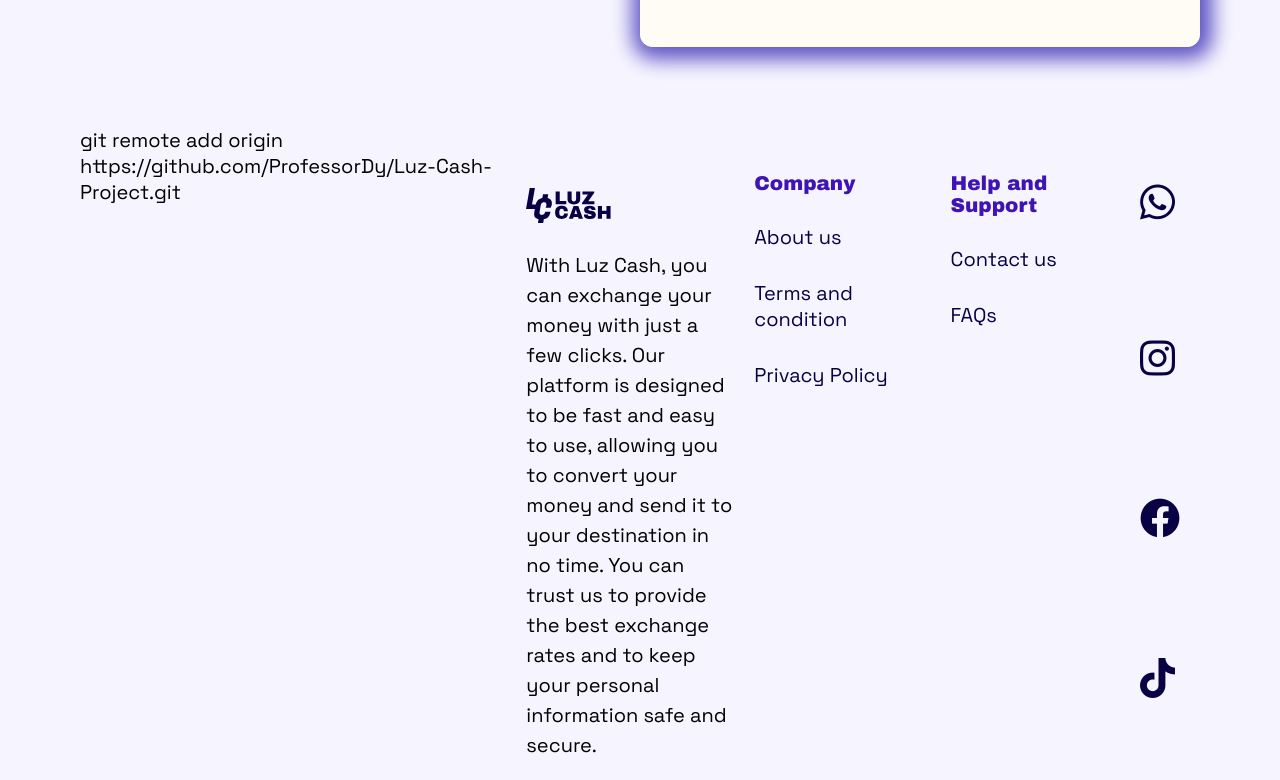
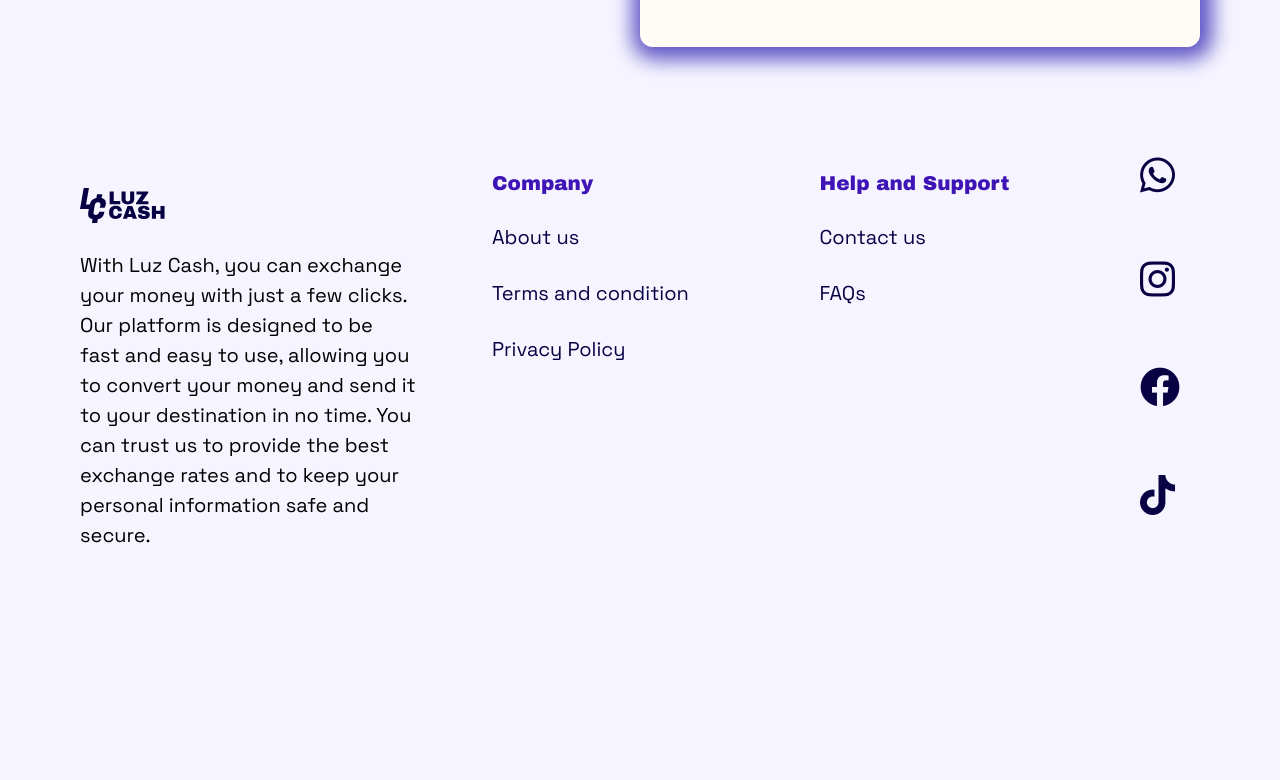
Before and after one commit to ProfessorDy/luz-cash-project, a plain HTML site: page index.html in a window 1280 px wide. Shown: the part 1295-2075 px from the top of the page. After the commit the page ends 1865 px from the top, so only its background shows below. Drawn offline with nearby package versions, Linux system fonts and the light colour scheme.

Commit message:
adjusted footer

```diff
--- a/index.html
+++ b/index.html
@@ -135,7 +135,6 @@
 
     <!-- FOOTER -->
     <footer class="flex">
-      git remote add origin https://github.com/ProfessorDy/Luz-Cash-Project.git
       <aside class="footer-text">
         <img src="images/logo.svg" alt="logo" />
         <p>
```
